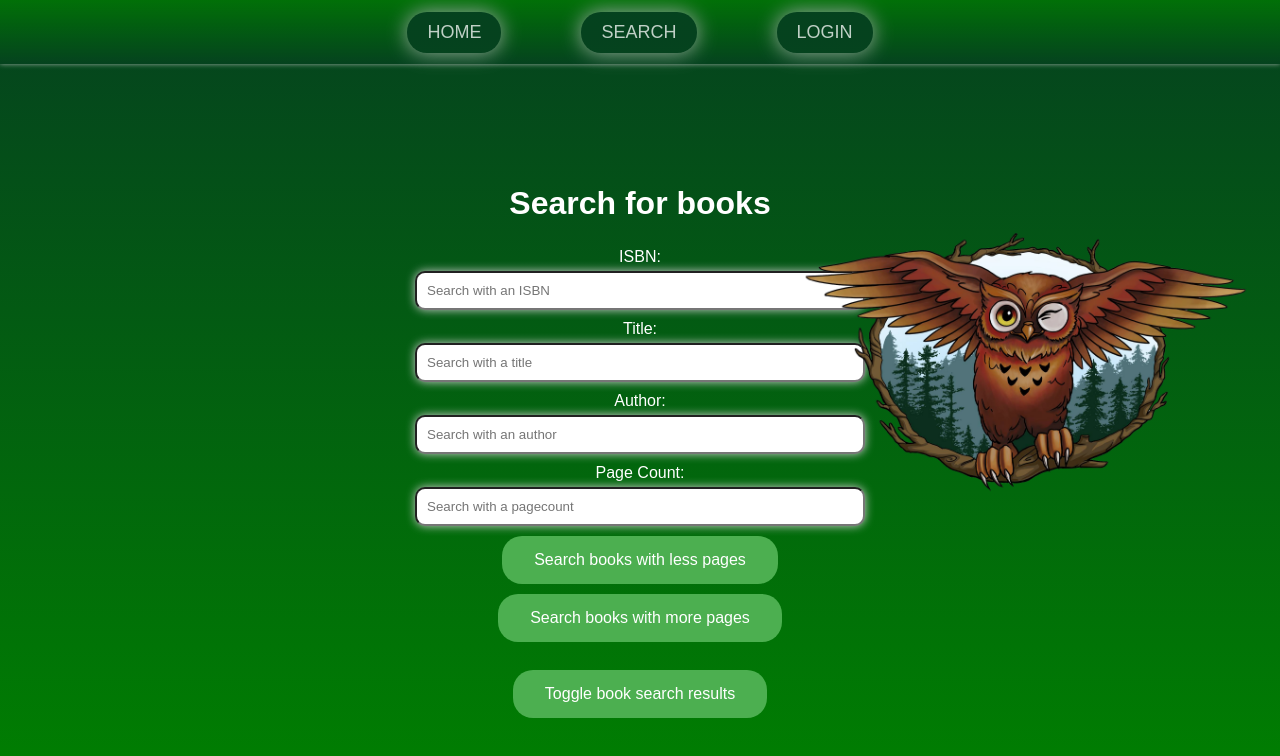
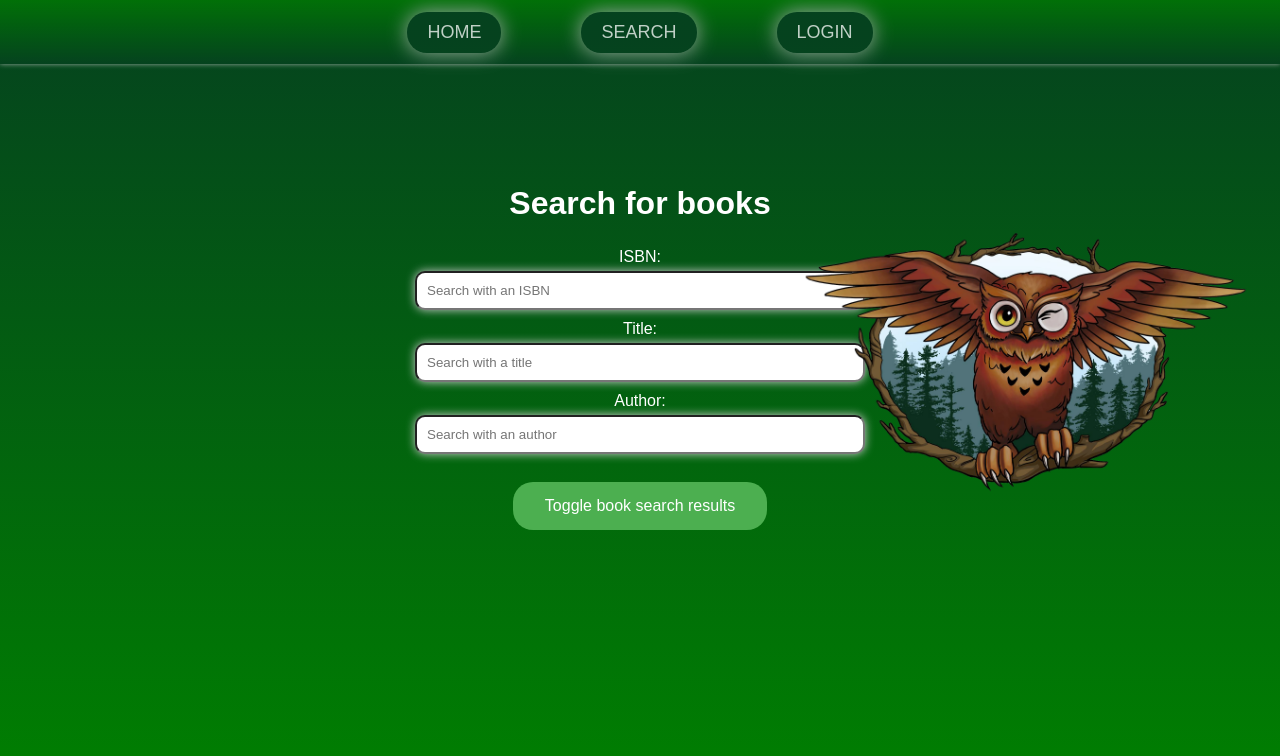
Before and after one commit to KariNurm/Library, a React (Create React App) app in the folder group-project/: page /search in a window 1280 px wide. Shown: the top 756 px of the page. Built offline with nearby package versions, Linux system fonts and the light colour scheme; data requests are answered from the project's data file.

Commit message:
.\SearchPage.css

```diff
--- a/group-project/src/SearchPage.js
+++ b/group-project/src/SearchPage.js
@@ -122,7 +122,7 @@ const SearchPage = ({books}) => {
                 onChange = {handleAuthor}
                 value = {searchAuthor}
                 />
-            <p>Page Count: </p> {/*Doesn't work yet*/}
+            {/* <p>Page Count: </p> Doesn't work yet
             <input
                 type = "search"
                 placeholder = "Search with a pagecount"
@@ -130,11 +130,12 @@ const SearchPage = ({books}) => {
                 value = {searchPageCount}
                 />
             <button onClick={handleSubmit}>Search books with less pages</button>
-            <button onClick={handleSubmit}>Search books with more pages</button>
+            <button onClick={handleSubmit}>Search books with more pages</button> */}
             <br/>
             <div className="button">
             <button onClick={showBooks}>Toggle book search results</button>
             <div className="owlImage"></div>
+            <div className="searchImage"></div>
             </div>
            {
                 revealedBooks ?
```
